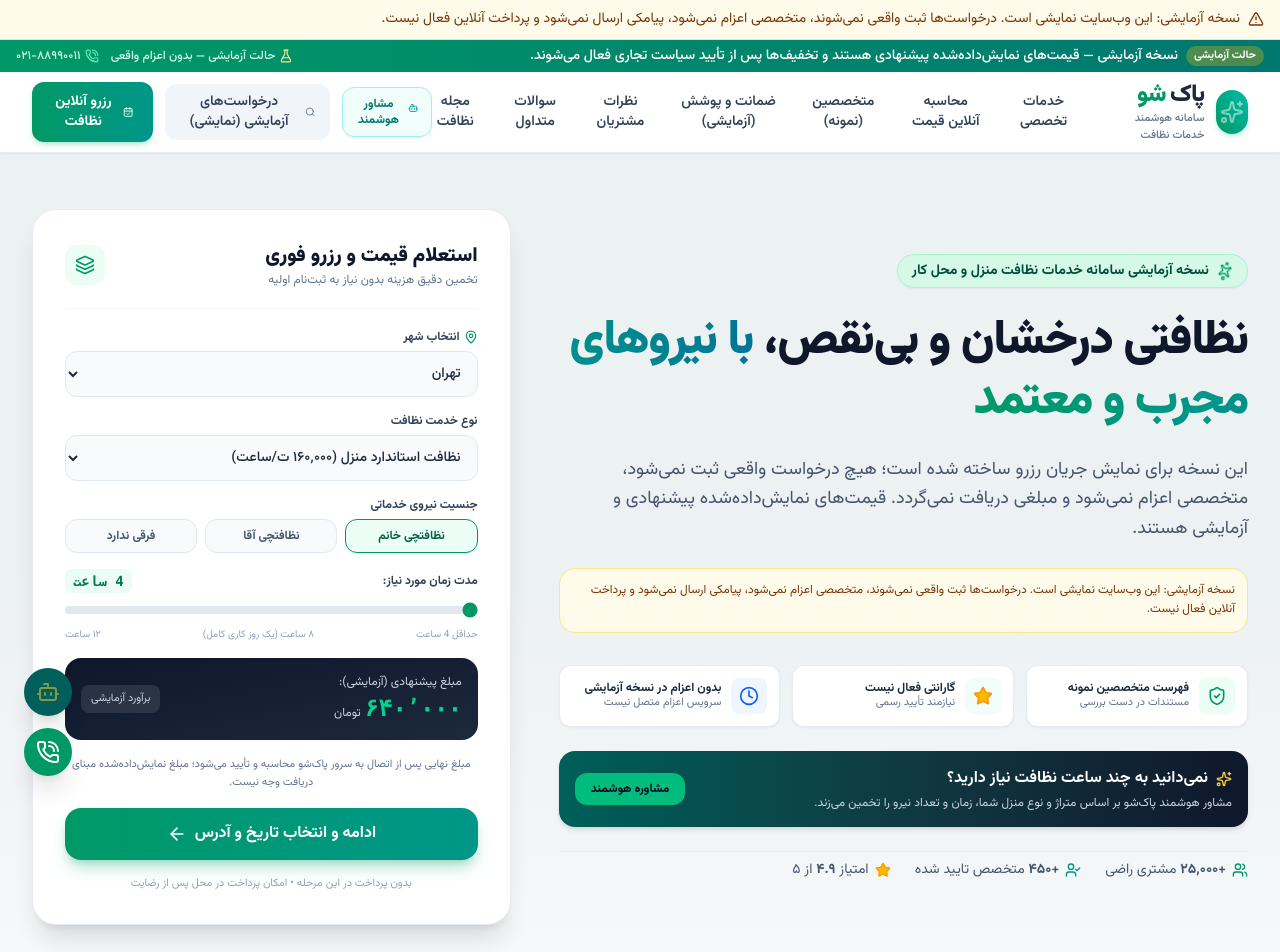
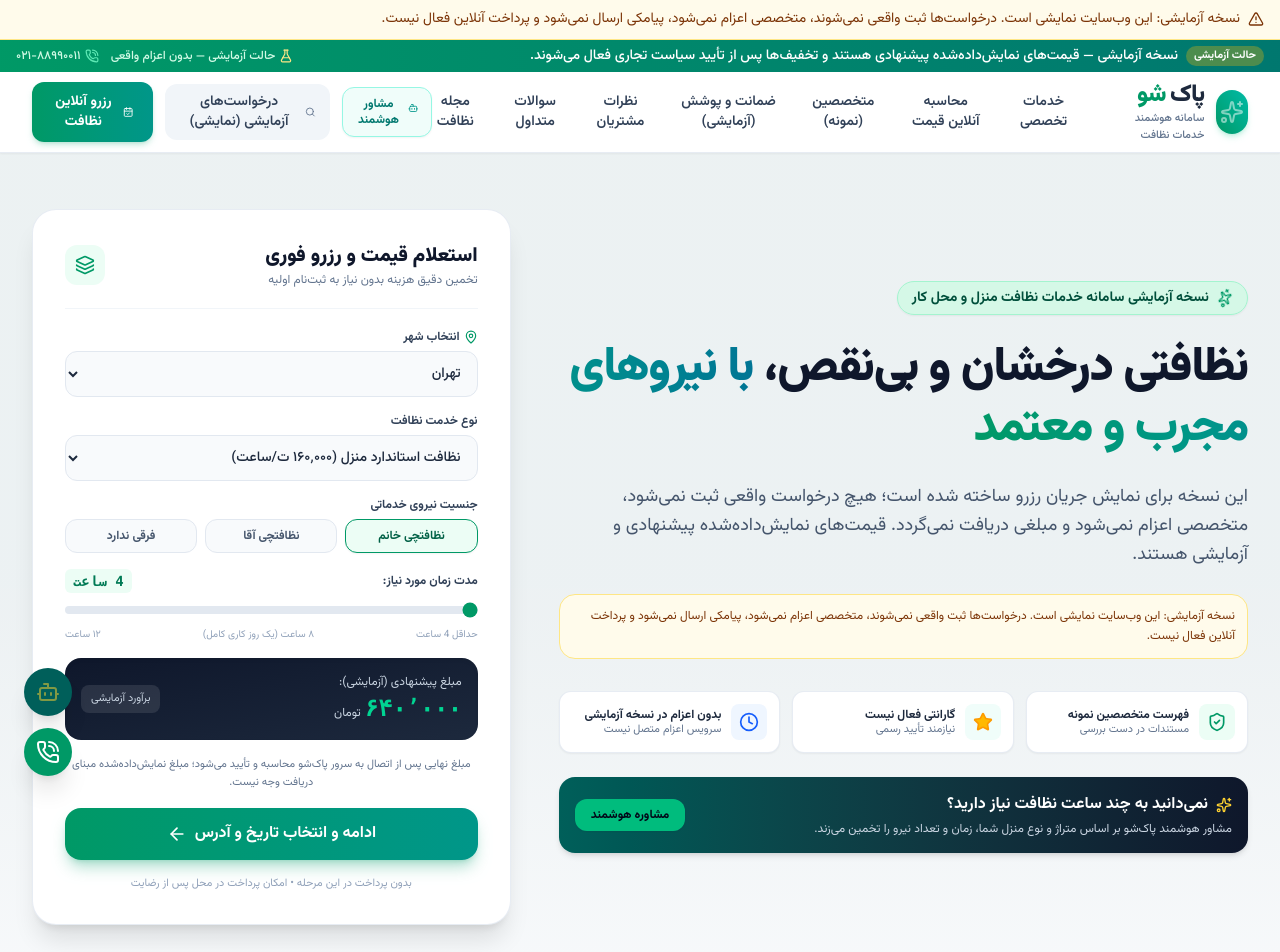
Before and after one commit to antigravity1344-code/my-cleaning-site, a React (Vite) app: page / in a window 1280 px wide. Shown: the top 952 px of the page. Built offline with nearby package versions, Linux system fonts and the light colour scheme.

Commit message:
fix(safety-005): remove unverified marketing promises and statistics

```diff
--- a/src/components/Hero.tsx
+++ b/src/components/Hero.tsx
@@ -132,21 +132,7 @@
               </button>
             </div>
 
-            {/* Customer Trust Stats */}
-            <div className="pt-2 flex items-center gap-6 text-slate-600 text-xs sm:text-sm border-t border-slate-200/60">
-              <div className="flex items-center gap-1.5">
-                <Users className="w-4 h-4 text-emerald-600" />
-                <span><strong>+۲۵,۰۰۰</strong> مشتری راضی</span>
-              </div>
-              <div className="flex items-center gap-1.5">
-                <UserCheck className="w-4 h-4 text-teal-600" />
-                <span><strong>+۴۵۰</strong> متخصص تایید شده</span>
-              </div>
-              <div className="flex items-center gap-1.5">
-                <Star className="w-4 h-4 text-amber-500 fill-amber-400" />
-                <span>امتیاز <strong>۴.۹</strong> از ۵</span>
-              </div>
-            </div>
+            {/* Unverified customer/provider/rating figures intentionally omitted. */}
 
           </div>
 
```
